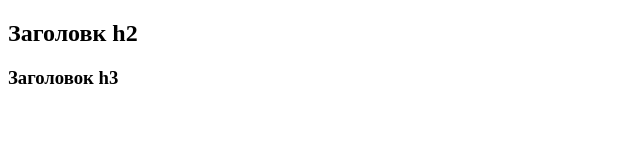
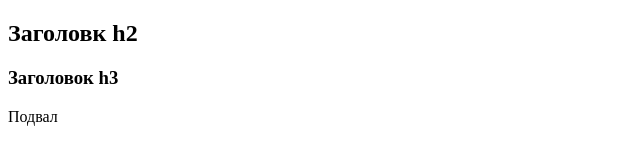
Before and after one commit to Abdullamaga/.ugkhjgcftyhuikljgf, a plain HTML site: page index.html in a window 1280 px wide. Shown: the full height of the page, 0-640 px from the left. Drawn offline with Linux system fonts and the light colour scheme.

Commit message:
сделал подвал

```diff
--- a/index.html
+++ b/index.html
@@ -8,5 +8,8 @@
 <body>
     <h2>Заголовк h2</h2>
     <h3>Заголовок h3</h3>
+    <footer>
+        Подвал
+    </footer>
 </body>
 </html>
```
